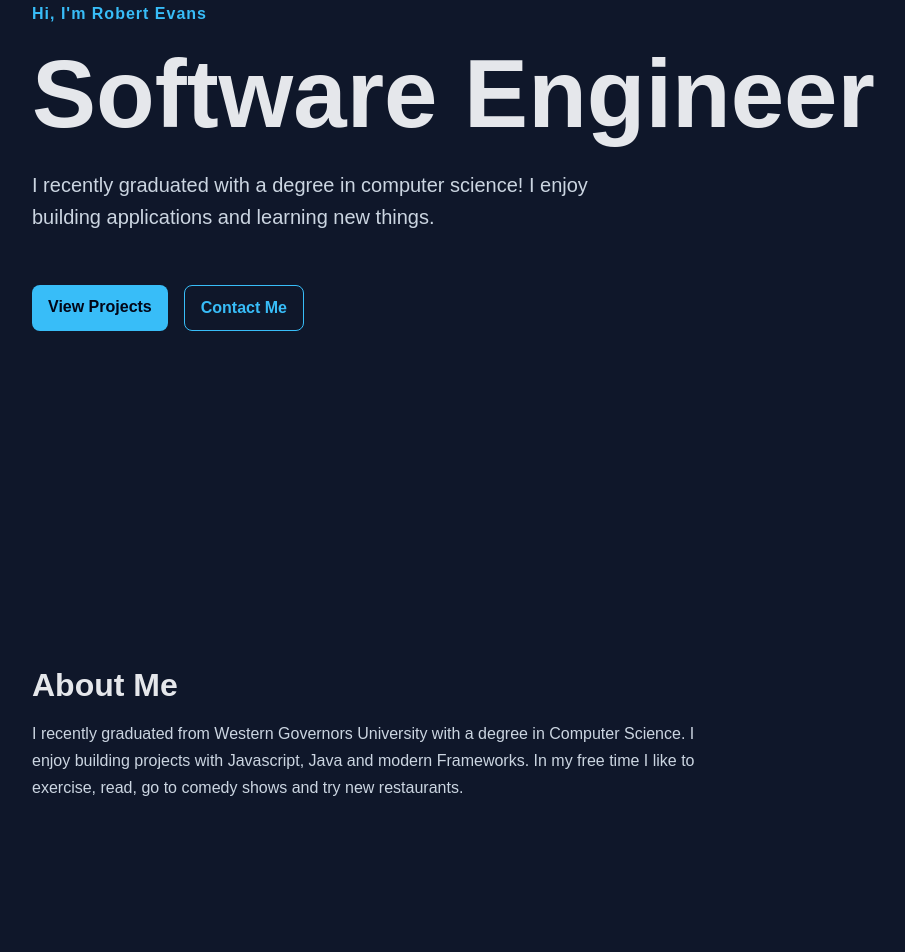
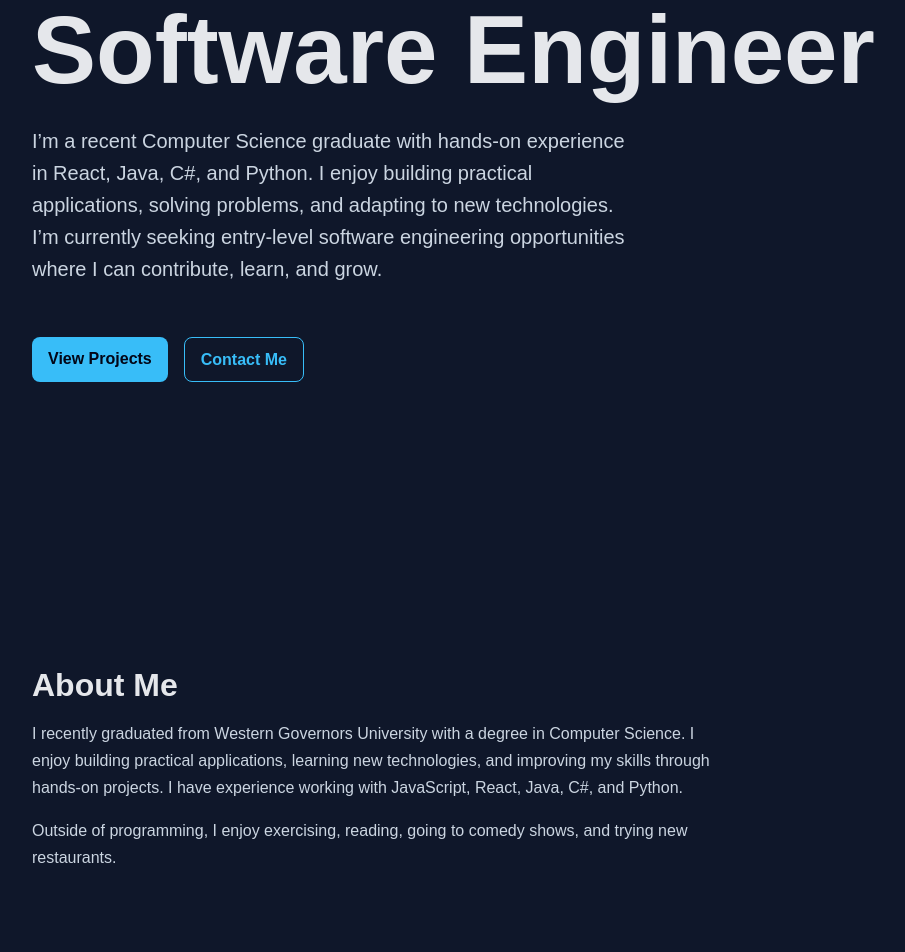
Before and after one commit to robbieevans1/My-Portfolio, a React (Vite) app: page / in a window 1280 px wide. Shown: the part 240-1192 px from the top of the page, without its empty margins (58-963 px from the left). Built offline with nearby package versions, Linux system fonts and the light colour scheme.

Commit message:
added more content to about me and hero

```diff
--- a/src/App.css
+++ b/src/App.css
@@ -28,6 +28,7 @@ main {
 .eyebrow {
   color: #38bdf8;
   font-weight: 700;
+  font-size: large;
   letter-spacing: 1px;
 }
 
--- a/src/components/About.tsx
+++ b/src/components/About.tsx
@@ -1,14 +1,20 @@
-
 export const About = () => {
 	return (
 		<section className="section">
 			<h2>About Me</h2>
 			<p>
-        I recently graduated from Western Governors University with a degree in Computer Science. I enjoy building projects with Javascript, Java and modern Frameworks. In my free time I like to exercise, read, go to comedy shows and try new restaurants.
+				I recently graduated from Western Governors University with a degree in
+				Computer Science. I enjoy building practical applications, learning new
+				technologies, and improving my skills through hands-on projects. I have
+				experience working with JavaScript, React, Java, C#, and Python.
+			</p>
+
+			<p>
+				Outside of programming, I enjoy exercising, reading, going to comedy
+				shows, and trying new restaurants.
 			</p>
 		</section>
-  )
-}
-
+	);
+};
 
 export default About;
--- a/src/components/Hero.tsx
+++ b/src/components/Hero.tsx
@@ -4,14 +4,19 @@ const Hero = () => {
 			<p className="eyebrow">Hi, I'm Robert Evans</p>
 			<h1>Software Engineer</h1>
 			<p className="hero-text">
-				I recently graduated with a degree in computer science! I enjoy building
-				applications and learning new things.
+				I’m a recent Computer Science graduate with hands-on experience in
+				React, Java, C#, and Python. I enjoy building practical applications,
+				solving problems, and adapting to new technologies. I’m currently
+				seeking entry-level software engineering opportunities where I can
+				contribute, learn, and grow.
 			</p>
 
 			<div className="hero-buttons">
-        <a href="#projects">View Projects</a>
-        <a href="contact" className="secondary">Contact Me</a>
-      </div>
+				<a href="#projects">View Projects</a>
+				<a href="contact" className="secondary">
+					Contact Me
+				</a>
+			</div>
 		</section>
 	);
 };
```
Lines whose indentation alone changed are shown as unchanged.
